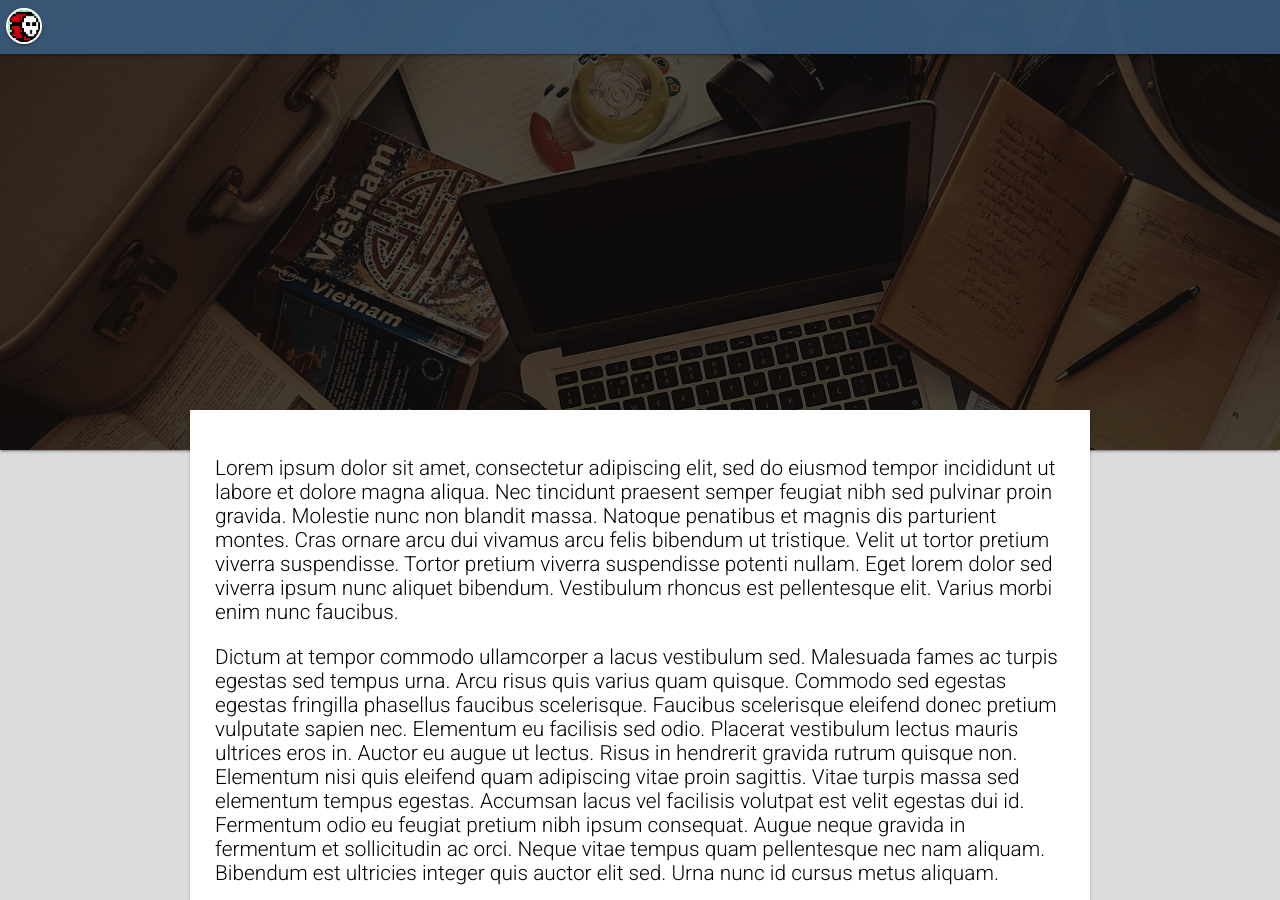
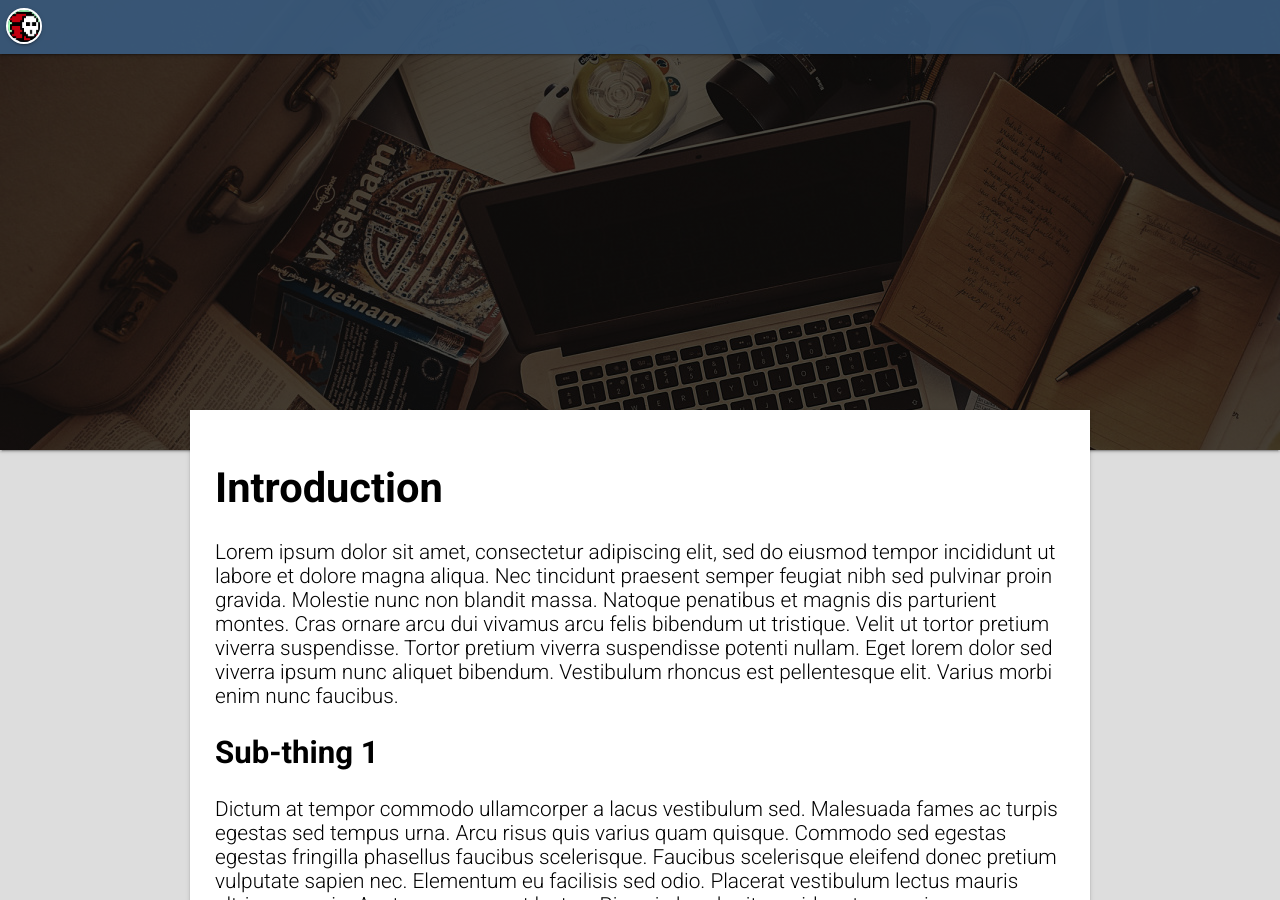
Before and after one commit to malecus/Blog, a Jekyll site: the page built from _posts/2018-12-02-How-to-Tune-Your-Difficulty-Curve.md, in a window 1280 px wide and 900 px high. Built offline with Jekyll 4.4.1, drawn with Linux system fonts in a browser that asks for light colours.

Commit message:
Updating post with some test formatting

```diff
--- a/_posts/2018-12-02-How-to-Tune-Your-Difficulty-Curve.md
+++ b/_posts/2018-12-02-How-to-Tune-Your-Difficulty-Curve.md
@@ -2,7 +2,12 @@
 layout: post
 author: Malecus
 ---
+
+# Introduction
+
 Lorem ipsum dolor sit amet, consectetur adipiscing elit, sed do eiusmod tempor incididunt ut labore et dolore magna aliqua. Nec tincidunt praesent semper feugiat nibh sed pulvinar proin gravida. Molestie nunc non blandit massa. Natoque penatibus et magnis dis parturient montes. Cras ornare arcu dui vivamus arcu felis bibendum ut tristique. Velit ut tortor pretium viverra suspendisse. Tortor pretium viverra suspendisse potenti nullam. Eget lorem dolor sed viverra ipsum nunc aliquet bibendum. Vestibulum rhoncus est pellentesque elit. Varius morbi enim nunc faucibus.
+
+## Sub-thing 1
 
 Dictum at tempor commodo ullamcorper a lacus vestibulum sed. Malesuada fames ac turpis egestas sed tempus urna. Arcu risus quis varius quam quisque. Commodo sed egestas egestas fringilla phasellus faucibus scelerisque. Faucibus scelerisque eleifend donec pretium vulputate sapien nec. Elementum eu facilisis sed odio. Placerat vestibulum lectus mauris ultrices eros in. Auctor eu augue ut lectus. Risus in hendrerit gravida rutrum quisque non. Elementum nisi quis eleifend quam adipiscing vitae proin sagittis. Vitae turpis massa sed elementum tempus egestas. Accumsan lacus vel facilisis volutpat est velit egestas dui id. Fermentum odio eu feugiat pretium nibh ipsum consequat. Augue neque gravida in fermentum et sollicitudin ac orci. Neque vitae tempus quam pellentesque nec nam aliquam. Bibendum est ultricies integer quis auctor elit sed. Urna nunc id cursus metus aliquam.
 
```
